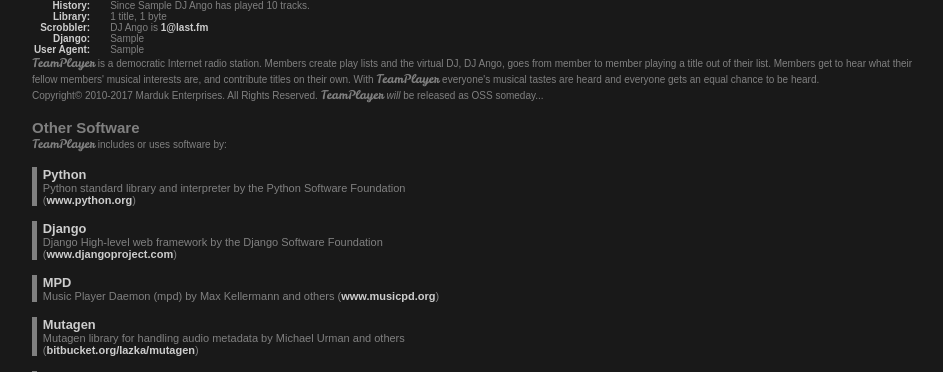
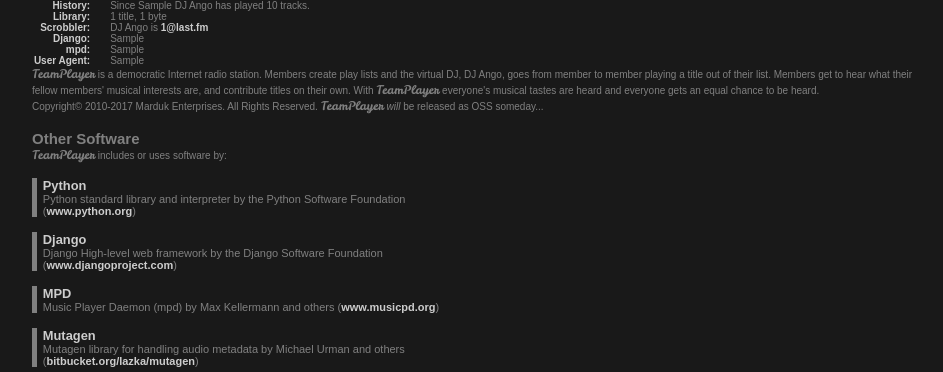
Before and after one commit to enku/teamplayer, a Django app: template teamplayer/templates/teamplayer/about.html in a window 1280 px wide. Shown: the part 47-419 px from the top of the page, without its empty margins (337-1280 px from the left). Run offline with Django 3.2, Linux system fonts and the light colour scheme; tables that the repository leaves empty hold one stand-in row (values such as "Sample post"); the template is opened without the code that fills it: values that come from a table or form of the project are taken from there, most other values are stand-ins (such as "Sample title", 1, 10 or a date in 2020).

Commit message:
views.about: display the mpd server version
Now that we have a MPC.get_version() method we can display the mpd version in
the /about/ page.

```diff
--- a/teamplayer/templates/teamplayer/about.html
+++ b/teamplayer/templates/teamplayer/about.html
@@ -80,6 +80,10 @@
         <tr>
             <td class="label">Django:</td>
             <td>{{ django_version }}</td>
+        </tr>
+        <tr>
+            <td class="label">mpd:</td>
+            <td>{{ mpd_version }}</td>
         </tr>
         <tr>
             <td class="label">User Agent:</td>
--- a/teamplayer/views.py
+++ b/teamplayer/views.py
@@ -468,6 +468,7 @@
             'user_agent': request.META['HTTP_USER_AGENT'],
             'library_count': query['title__count'],
             'library_size': query['filesize__sum'],
+            'mpd_version': MPC.get_version(),
             'scrobbler_id': getattr(settings, 'SCROBBLER_USER', ''),
             'users': Player.objects.count() - 1,
             'first_log': first_log,
```
Also changed, not shown: teamplayer/tests/test_views.py (+2 -1 lines).
